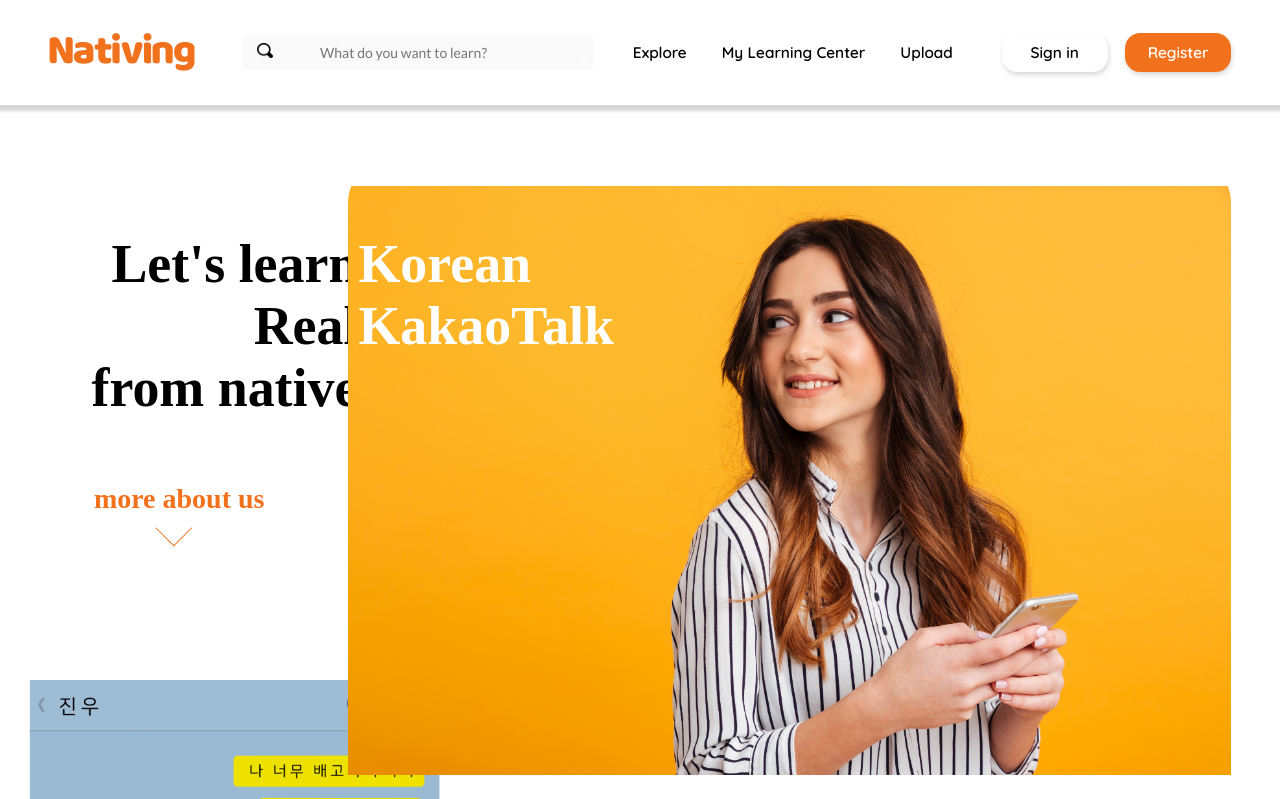
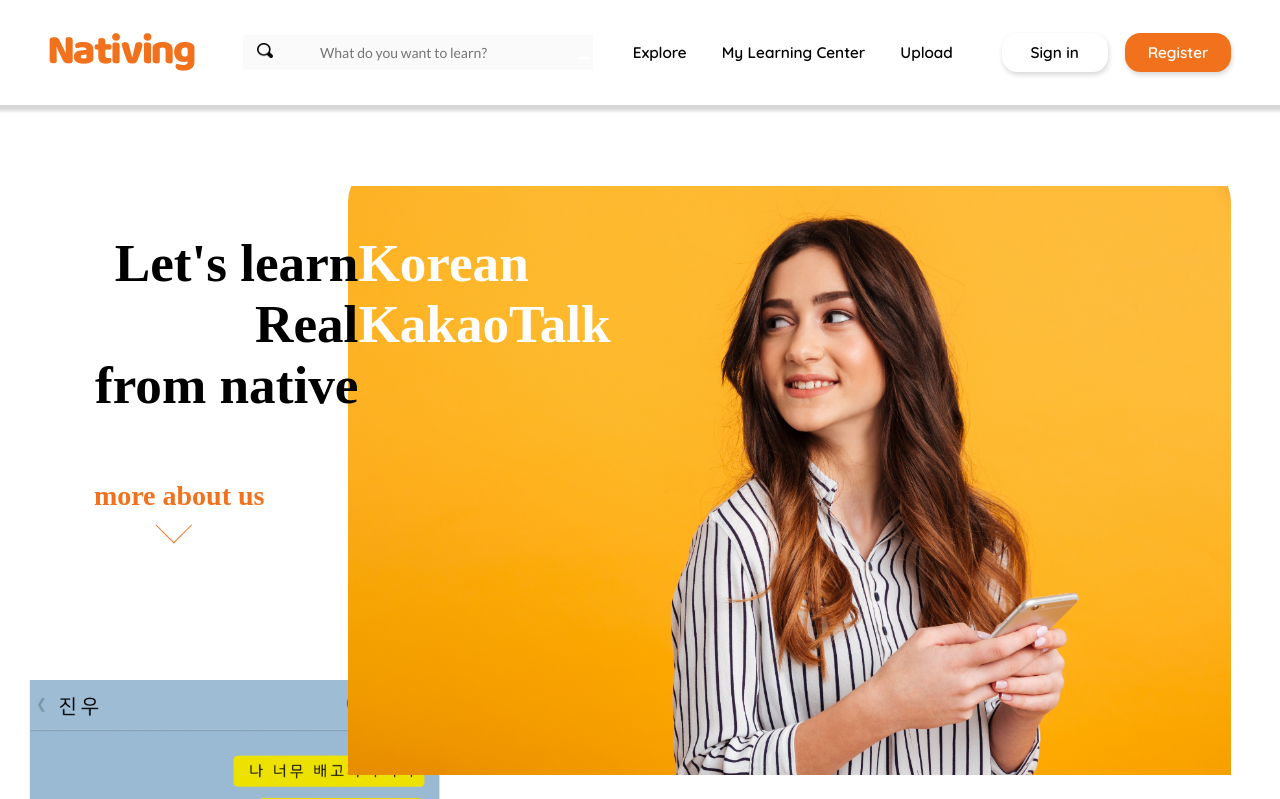
Before and after one commit to LikeLion-CAU-9th/Nativing2, a Django app: template Nativing/main/templates/index.html in a window 1280 px wide. Shown: the top 799 px of the page. Run offline with Django 3.2, Linux system fonts and the light colour scheme; the template is opened without the code that fills it, so the values that code supplies are empty.

Commit message:
feat: change landing css

```diff
--- a/Nativing/main/static/css/index.css
+++ b/Nativing/main/static/css/index.css
@@ -5,6 +5,8 @@
 }
 
 .center {
+   display: flex;
+   flex-direction: row;
    width: 100%;
    height: 37.5em;
 
@@ -42,22 +44,26 @@
 
 
 .Lword{
-   font-size: 3.85em;
+  position: relative;
+   font-size: 3.8em;
    font-weight: bold;
    font-family: 'Lato-Regular';
+   z-index:2;
 }
 
 .Lword_more{
+  position: relative;
    font-size: 2em;
    font-weight: bold;
    font-family: 'Lato-Regular';
    text-align:center;
    color:#F2711c;
+   z-index:2;
 }
 
 .Rword{
    position: relative;
-   font-size: 3.85em;
+   font-size: 3.8em;
    font-weight: bold;
    font-family: 'Lato-Regular';
    z-index: 2;
```
